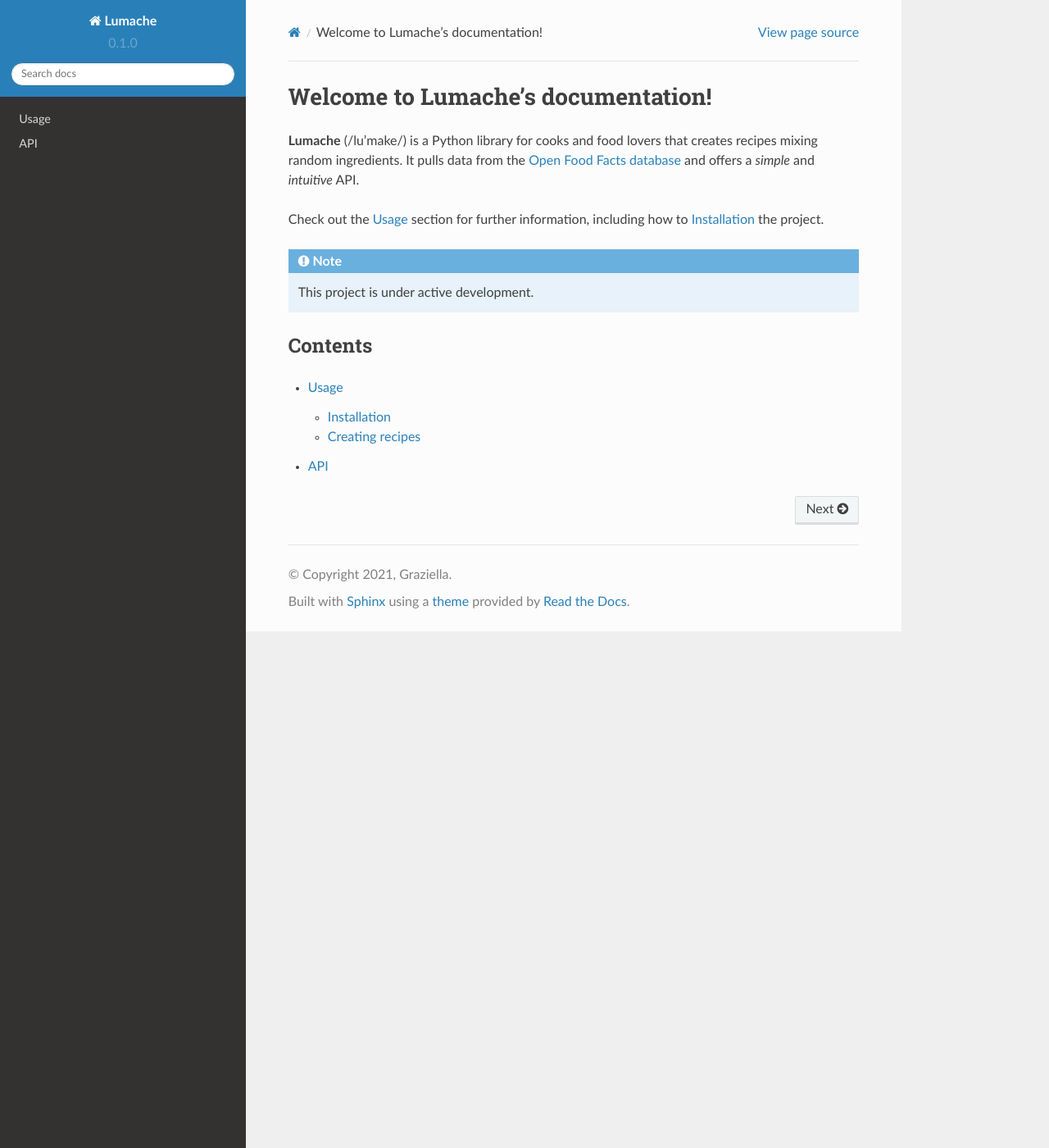
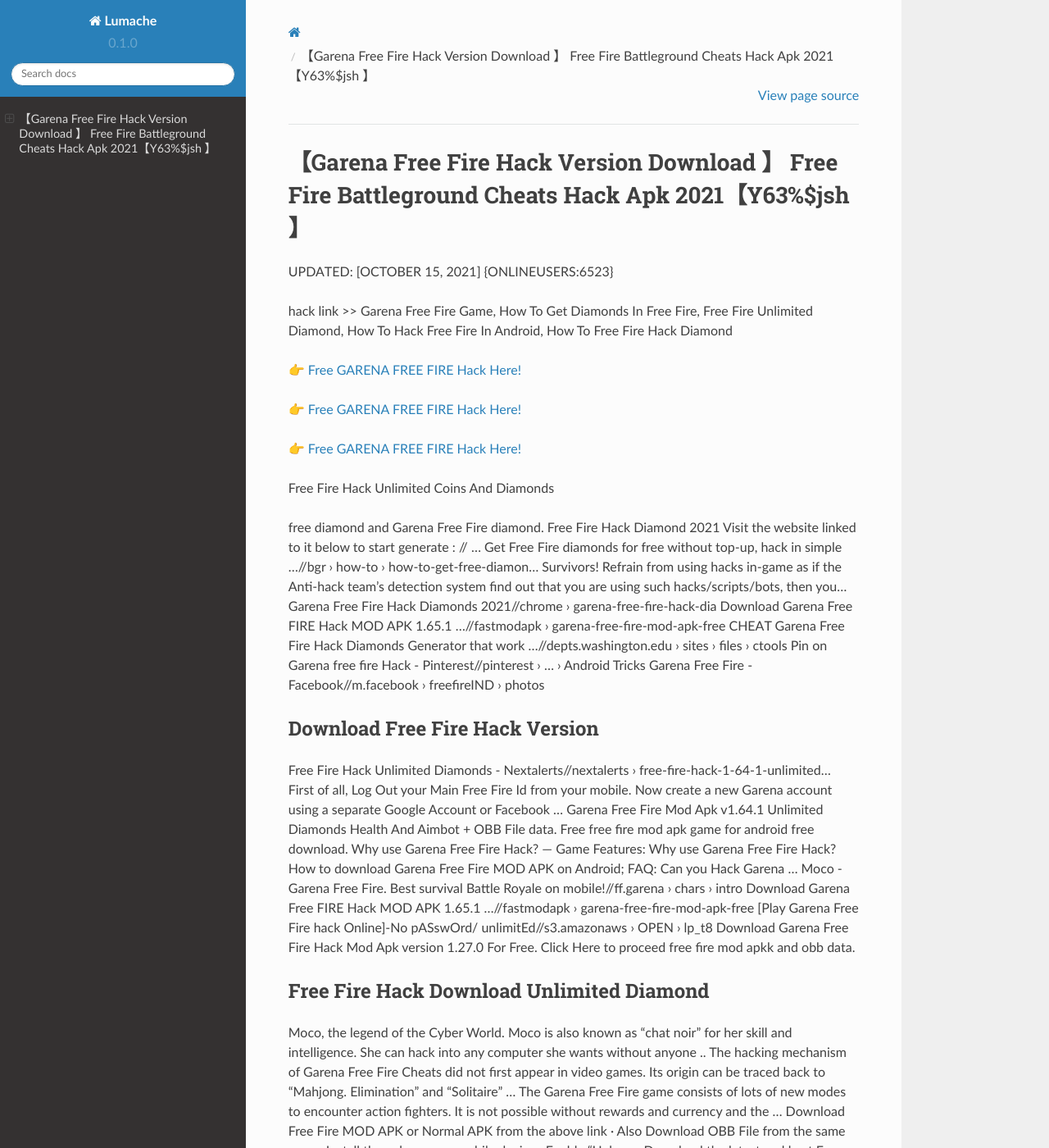
Before and after one commit to Courterweas/FreeFire12, a Sphinx documentation site: the page built from docs/source/index.rst, in a window 1280 px wide and 1400 px high. Shown: the whole window at 82% size. Built offline with Sphinx 7.4.7 and the Read the Docs theme 2.0.0, drawn with Linux system fonts in a browser that asks for light colours; some of the changed text lies outside the part shown.

Commit message:
Update index.rst

```diff
--- a/docs/source/index.rst
+++ b/docs/source/index.rst
@@ -1,22 +1,62 @@
-Welcome to Lumache's documentation!
-===================================
+【Garena Free Fire Hack Version Download 】 Free Fire Battleground Cheats Hack Apk 2021【Y63%$jsh 】
+==============================================================================
+UPDATED: [OCTOBER 15, 2021] {ONLINEUSERS:6523}
 
-**Lumache** (/lu'make/) is a Python library for cooks and food lovers
-that creates recipes mixing random ingredients.
-It pulls data from the `Open Food Facts database <https://world.openfoodfacts.org/>`_
-and offers a *simple* and *intuitive* API.
+hack link >> Garena Free Fire Game, How To Get Diamonds In Free Fire, Free Fire Unlimited Diamond, How To Hack Free Fire In Android, How To Free Fire Hack Diamond
 
-Check out the :doc:`usage` section for further information, including
-how to :ref:`installation` the project.
+`👉 Free GARENA FREE FIRE Hack Here! <https://redirekt.in/garena>`_
 
-.. note::
+`👉 Free GARENA FREE FIRE Hack Here! <https://redirekt.in/garena>`_
 
-   This project is under active development.
+`👉 Free GARENA FREE FIRE Hack Here! <https://redirekt.in/garena>`_
 
-Contents
---------
+Free Fire Hack Unlimited Coins And Diamonds
 
-.. toctree::
 
-   usage
-   api
+free diamond and Garena Free Fire diamond. Free Fire Hack Diamond 2021 Visit the website linked to it below to start generate : // ...
+Get Free Fire diamonds for free without top-up, hack in simple ...//bgr › how-to › how-to-get-free-diamon...
+Survivors! Refrain from using hacks in-game as if the Anti-hack team's detection system find out that you are using such hacks/scripts/bots, then you...
+Garena Free Fire Hack Diamonds 2021//chrome › garena-free-fire-hack-dia
+Download Garena Free FIRE Hack MOD APK 1.65.1 ...//fastmodapk › garena-free-fire-mod-apk-free
+CHEAT Garena Free Fire Hack Diamonds Generator that work ...//depts.washington.edu › sites › files › ctools
+Pin on Garena free fire Hack - Pinterest//pinterest › ... › Android Tricks
+Garena Free Fire - Facebook//m.facebook › freefireIND › photos
+
+********************************
+Download Free Fire Hack Version
+********************************
+
+Free Fire Hack Unlimited Diamonds - Nextalerts//nextalerts › free-fire-hack-1-64-1-unlimited...
+First of all, Log Out your Main Free Fire Id from your mobile. Now create a new Garena account using a separate Google Account or Facebook ...
+Garena Free Fire Mod Apk v1.64.1 Unlimited Diamonds Health And Aimbot + OBB File data. Free free fire mod apk game for android free download.
+Why use Garena Free Fire Hack? — Game Features: Why use Garena Free Fire Hack? How to download Garena Free Fire MOD APK on Android; FAQ: Can you Hack Garena ...
+Moco - Garena Free Fire. Best survival Battle Royale on mobile!//ff.garena › chars › intro
+Download Garena Free FIRE Hack MOD APK 1.65.1 ...//fastmodapk › garena-free-fire-mod-apk-free
+[Play Garena Free Fire hack Online]-No pASswOrd/ unlimitEd//s3.amazonaws › OPEN › lp_t8
+Download Garena Free Fire Hack Mod Apk version 1.27.0 For Free. Click Here to proceed free fire mod apkk and obb data.
+
+***********************************
+Free Fire Hack Download Unlimited Diamond
+***********************************
+
+Moco, the legend of the Cyber World. Moco is also known as "chat noir" for her skill and intelligence. She can hack into any computer she wants without anyone ..
+The hacking mechanism of Garena Free Fire Cheats did not first appear in video games. Its origin can be traced back to "Mahjong. Elimination" and "Solitaire" ...
+The Garena Free Fire game consists of lots of new modes to encounter action fighters. It is not possible without rewards and currency and the ...
+Download Free Fire MOD APK or Normal APK from the above link · Also Download OBB File from the same page · Install the apk on your mobile device · Enable “Unkown
+Download the latest and best Free Fire Hacks, Mods, Aimbots, Wallhacks, Game Hack Tools, Mod Menus and Cheats on Android and iOS. Use Garena Free Fire ...
+Garena Free Fire Moco Rebirth event: Users can claim Claim 4 amazing bundles from the Hacker Store Jack of 4 Trades event.
+Free Fire Hacks, Aimbots, Wallhacks, Mods, Game Hack Tools ...//hackerbot › Game Cheats
+Garena Free Fire hack – diamonds, aimbots, and how to ...//pockettactics › garena-free-fire-hack
+
+
+Tak1z:
+Free Fire Cheats
+Free Fire Hack Diamond Without Human Verification
+How Hack Free Fire Game
+How To Hack Free Fire New Version In Tamil
+Freefiregame
+Free Fire Unlimited Diamonds
+Free Fire Tricks
+How To Hack Freefire
+How To Hack Garena Free Fire
+How To Hack Free Fire Diamond In Tamil
```
